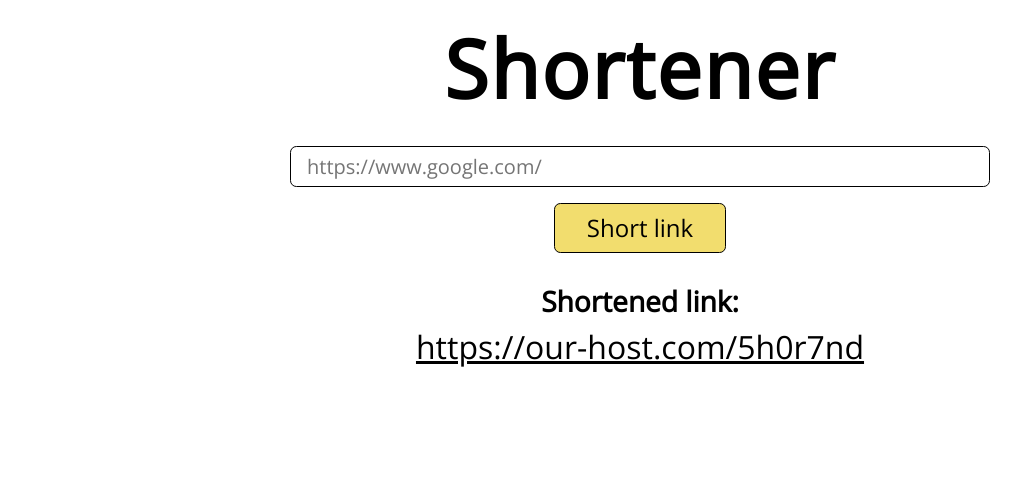
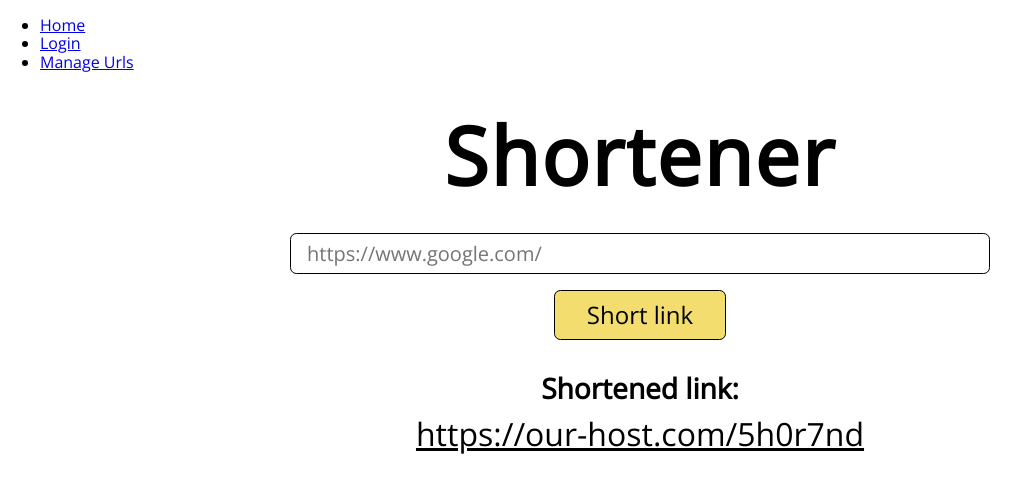
Before and after one commit to Jo-varo/shortener-frontend, an Angular app: page / in a window 1280 px wide. Shown: the top 492 px of the page, without its empty margins (0-1031 px from the left). Built offline with nearby package versions, Linux system fonts and the light colour scheme.

Commit message:
Added routes

```diff
--- a/src/app/app.component.html
+++ b/src/app/app.component.html
@@ -1 +1,13 @@
-<app-home />
+<!-- <app-home /> -->
+<header>
+  <nav>
+    <ul>
+      <li>
+        <a routerLink="/">Home</a>
+      </li>
+      <li><a routerLink="/login">Login</a></li>
+      <li><a routerLink="/manage">Manage Urls</a></li>
+    </ul>
+  </nav>
+</header>
+<router-outlet />
--- a/src/app/app.component.ts
+++ b/src/app/app.component.ts
@@ -1,11 +1,11 @@
 import { Component } from '@angular/core';
-import { RouterOutlet } from '@angular/router';
+import { RouterLink, RouterLinkActive, RouterOutlet } from '@angular/router';
 import { HomeComponent } from './home/home.component';
 
 @Component({
   selector: 'app-root',
   standalone: true,
-  imports: [RouterOutlet, HomeComponent],
+  imports: [RouterOutlet, RouterLink, RouterLinkActive, HomeComponent],
   templateUrl: './app.component.html',
   styleUrl: './app.component.css',
 })
--- a/src/app/app.routes.ts
+++ b/src/app/app.routes.ts
@@ -1,3 +1,10 @@
 import { Routes } from '@angular/router';
+import { HomeComponent } from './home/home.component';
+import { LoginComponent } from './login/login.component';
+import { PageNotFoundComponent } from './page-not-found/page-not-found.component';
 
-export const routes: Routes = [];
+export const routes: Routes = [
+  { path: '', component: HomeComponent, title: 'Shortener' },
+  { path: 'login', component: LoginComponent, title: 'Login' },
+  { path: '**', component: PageNotFoundComponent, title: 'Not found' },
+];
--- /dev/null
+++ b/src/app/login/login.component.html
@@ -0,0 +1,4 @@
+<form>
+  <label for="email">email</label>
+  <input type="email" id="email">
+</form>
--- /dev/null
+++ b/src/app/login/login.component.ts
@@ -0,0 +1,13 @@
+import { Component } from '@angular/core';
+
+@Component({
+  selector: 'app-login',
+  standalone: true,
+  imports: [],
+  templateUrl: './login.component.html',
+  styleUrl: './login.component.css'
+})
+export class LoginComponent {
+  user = ''
+  password = ''
+}
--- /dev/null
+++ b/src/app/page-not-found/page-not-found.component.html
@@ -0,0 +1,3 @@
+<h2>Page not found</h2>
+<p>Sorry, we couldn't find this page</p>
+<p>Try to search another</p>
--- a/src/styles.css
+++ b/src/styles.css
@@ -350,6 +350,10 @@ template {
   display: none;
 }
 
+*{
+  box-sizing: border-box;
+}
+
 h1,
 h2,
 h3,
```
Also changed, not shown: src/app/page-not-found/page-not-found.component.ts (added, +12 -0 lines), src/app/login/login.component.css (added), src/app/page-not-found/page-not-found.component.css (added), 1 other file (tests, documents, lock files or other folders).
